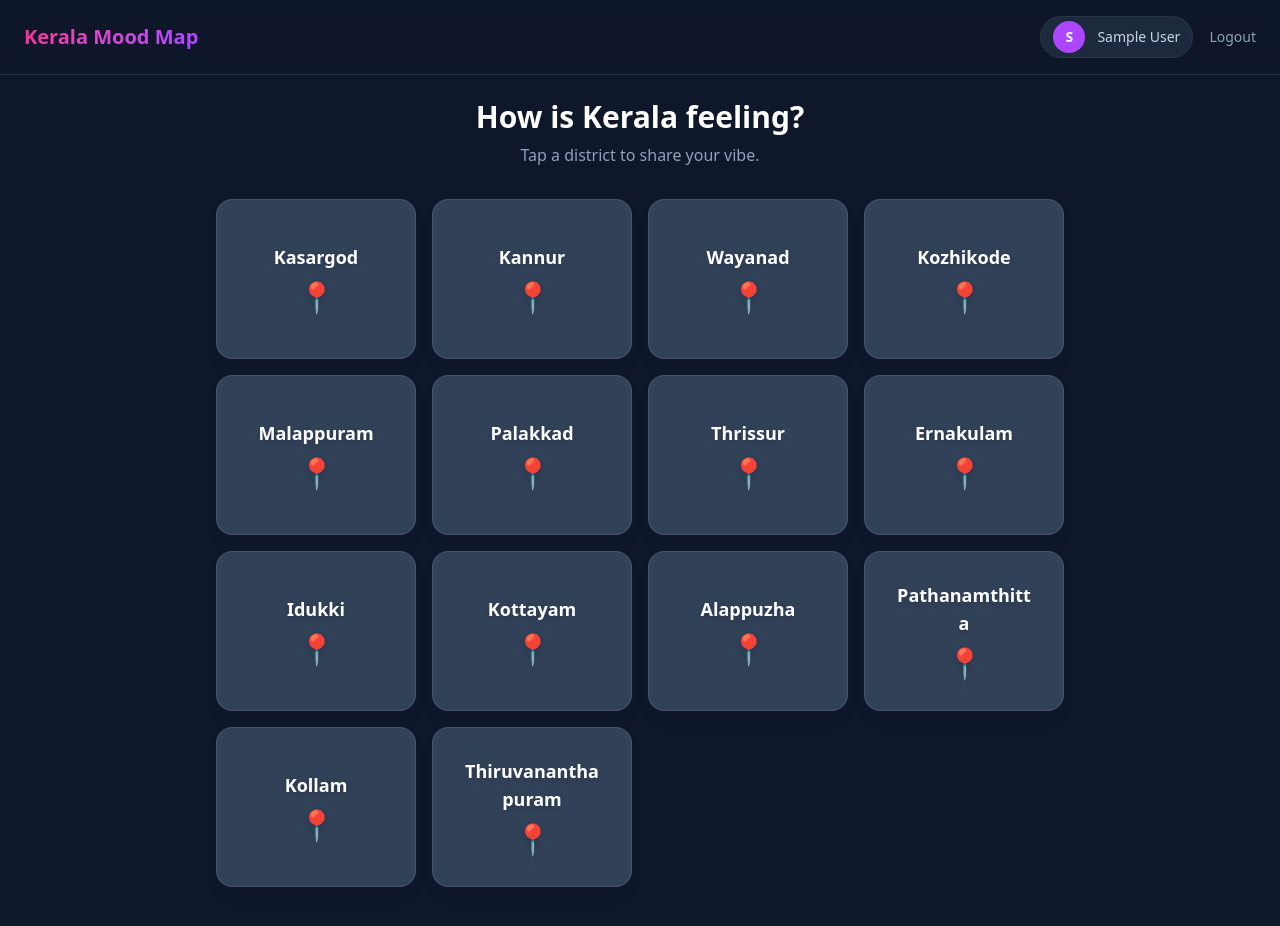
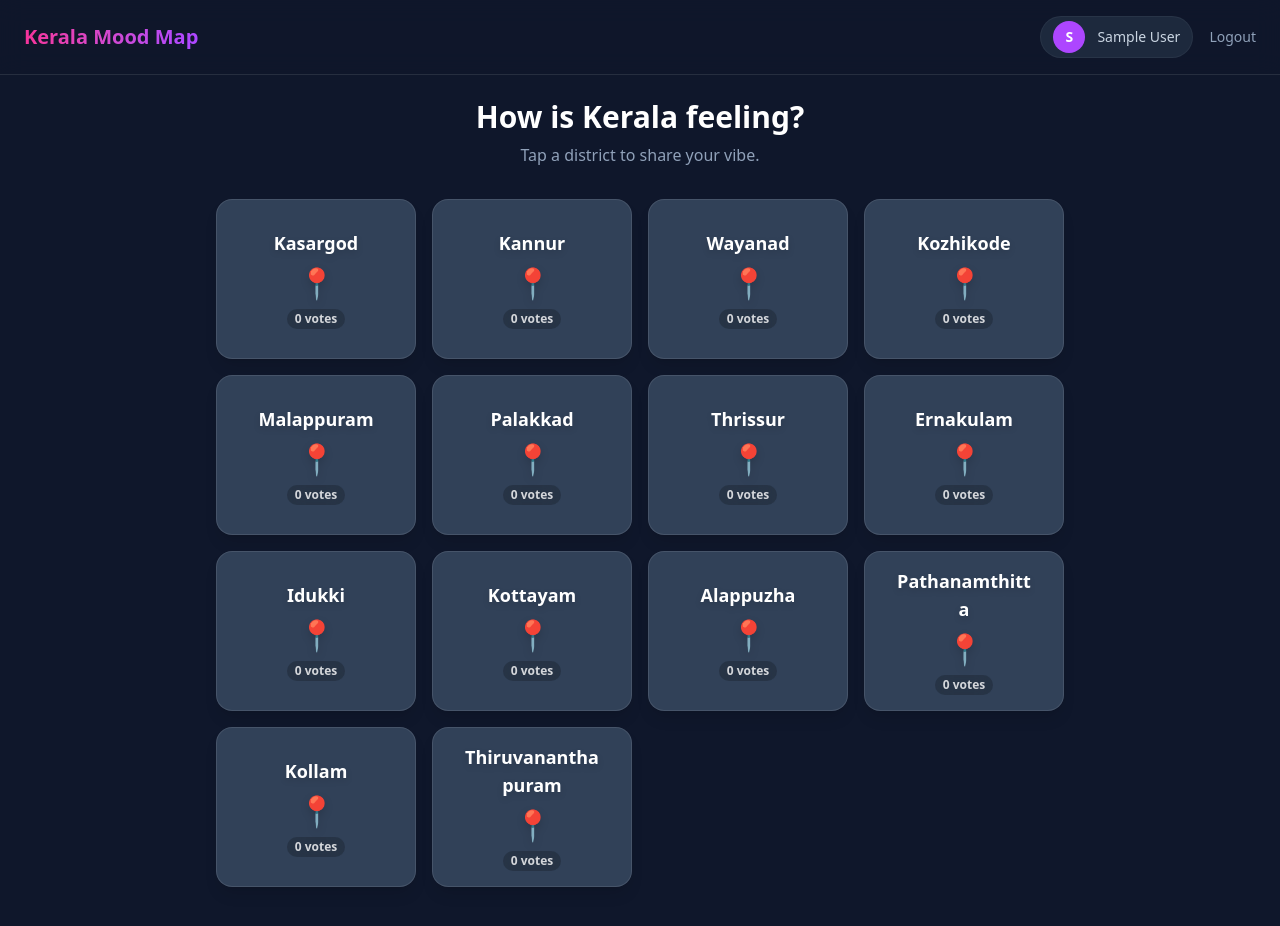
Before and after one commit to SreehariCoder1/kerala-mood-app-v1, a React (Vite) app: page /map in a window 1280 px wide. Shown: the top 926 px of the page. Built offline with nearby package versions, Linux system fonts and the light colour scheme; no server answers; sample sign-in values are in the browser's storage.

Commit message:
Created most dominant mood vote count

```diff
--- a/src/components/DistrictMap.jsx
+++ b/src/components/DistrictMap.jsx
@@ -16,7 +16,7 @@ const DistrictMap = () => {
 
     const [selectedDistrict, setSelectedDistrict] = useState(null);
     const [isMoodSelectorOpen, setIsMoodSelectorOpen] = useState(false);
-    const [districtMoods, setDistrictMoods] = useState({}); // { districtId: 'happy' }
+    const [districtMoods, setDistrictMoods] = useState({}); // { districtId: { mood: 'happy', count: 10 } }
     const [loading, setLoading] = useState(true);
 
     // Fetch moods on mount and poll every 30s
@@ -107,7 +107,9 @@ const DistrictMap = () => {
 
                 <div className="grid grid-cols-2 md:grid-cols-3 lg:grid-cols-4 gap-4">
                     {districts.map((district) => {
-                        const currentMood = districtMoods[district.id] || 'default';
+                        const districtData = districtMoods[district.id] || {};
+                        const currentMood = districtData.mood || 'default';
+                        const voteCount = districtData.count || 0;
                         const colorClass = moodColors[currentMood] || moodColors['default'];
 
                         // Emoji mapping for display
@@ -128,6 +130,9 @@ const DistrictMap = () => {
                                 <span className="text-3xl mt-2 filter drop-shadow-lg z-10 transition-transform group-hover:scale-110">
                                     {moodEmoji}
                                 </span>
+                                <div className="mt-2 text-xs font-semibold text-white/80 bg-black/20 px-2 py-0.5 rounded-full backdrop-blur-sm z-10">
+                                    {voteCount} votes
+                                </div>
                             </motion.div>
                         );
                     })}
--- a/src/server/repositories/mood.js
+++ b/src/server/repositories/mood.js
@@ -39,14 +39,17 @@ export const aggregateDistrictMoods = async () => {
             $group: {
                 _id: "$_id.district",
                 dominantMood: { $first: "$_id.mood" },
-                totalVotes: { $sum: "$count" }
+                totalVotes: { $first: "$count" }
             }
         }
     ]);
 
     const result = {};
     moodStats.forEach(stat => {
-        result[stat._id] = stat.dominantMood;
+        result[stat._id] = {
+            mood: stat.dominantMood,
+            count: stat.totalVotes
+        };
     });
 
     return result;
```
